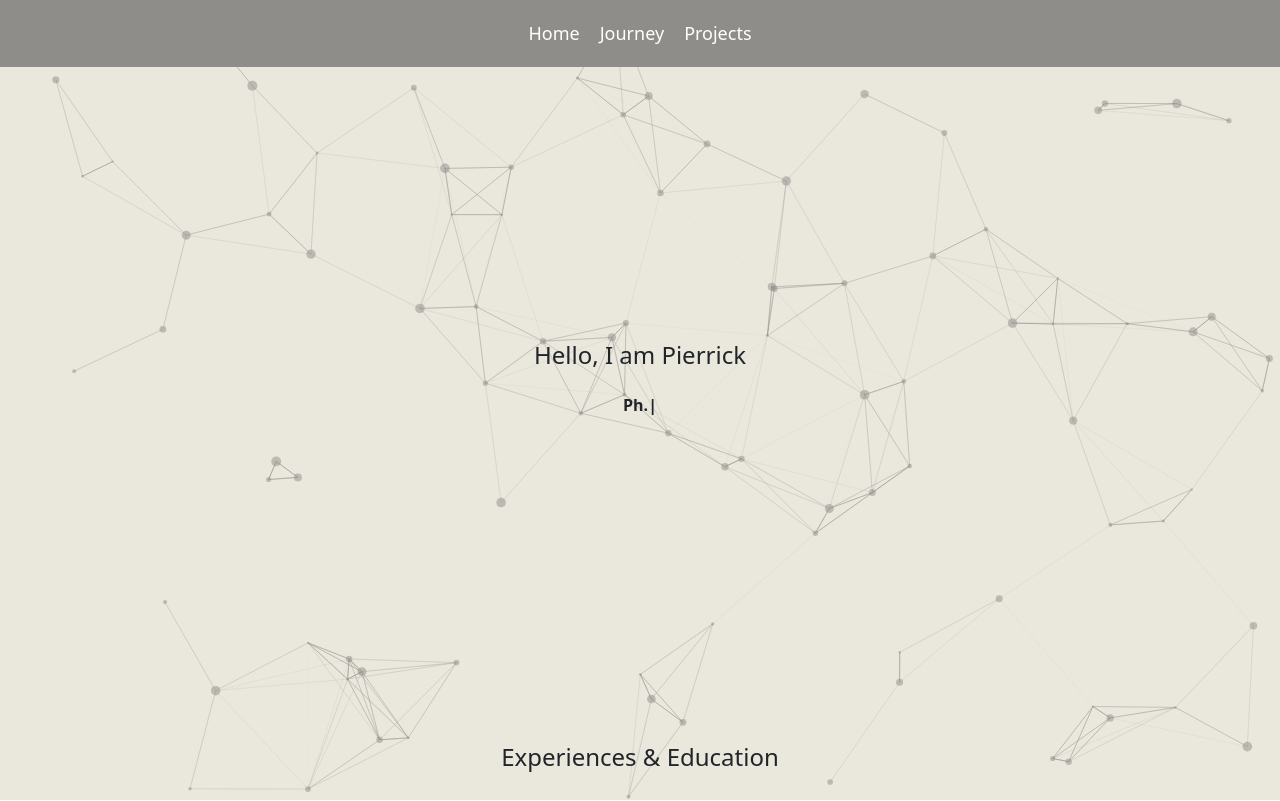
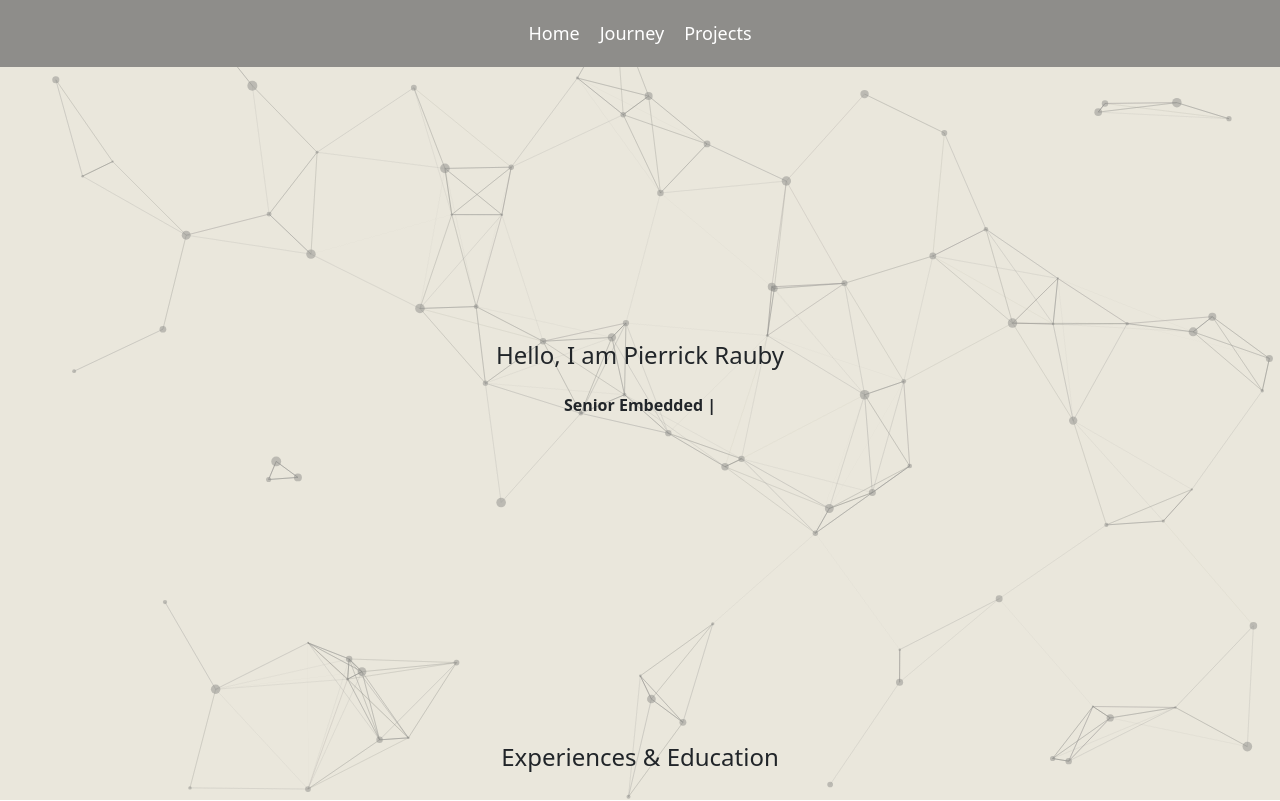
Before and after one commit to PierrickRauby/PierrickWebsite, a React (Create React App) app: page / in a window 1280 px wide. Shown: the top 801 px of the page. Built offline with nearby package versions, Linux system fonts and the light colour scheme.

Commit message:
updated typing speed

```diff
--- a/src/components/Intro.js
+++ b/src/components/Intro.js
@@ -8,7 +8,7 @@ function Intro(props) {
     return <ReactTyped
       className="intro-text-slider"
       strings={props.titles}
-      typeSpeed={80}
+      typeSpeed={100}
       backDelay={1100}
       backSpeed={30}
       loop
@@ -23,7 +23,7 @@ function Intro(props) {
           <div id="ParticleContainer" className="container">
             <ParticlesBackground/>
             <div id="ParticleText">
-            <h1 className="intro-title mb-4">Hello, I am {props.info.firstName}</h1>
+            <h1 className="intro-title mb-4">Hello, I am {props.info.firstName} {props.info.lastName}</h1>
             <p className="intro-subtitle">
               <span className="text-slider-items"></span>
               <strong className="text-slider">
```
